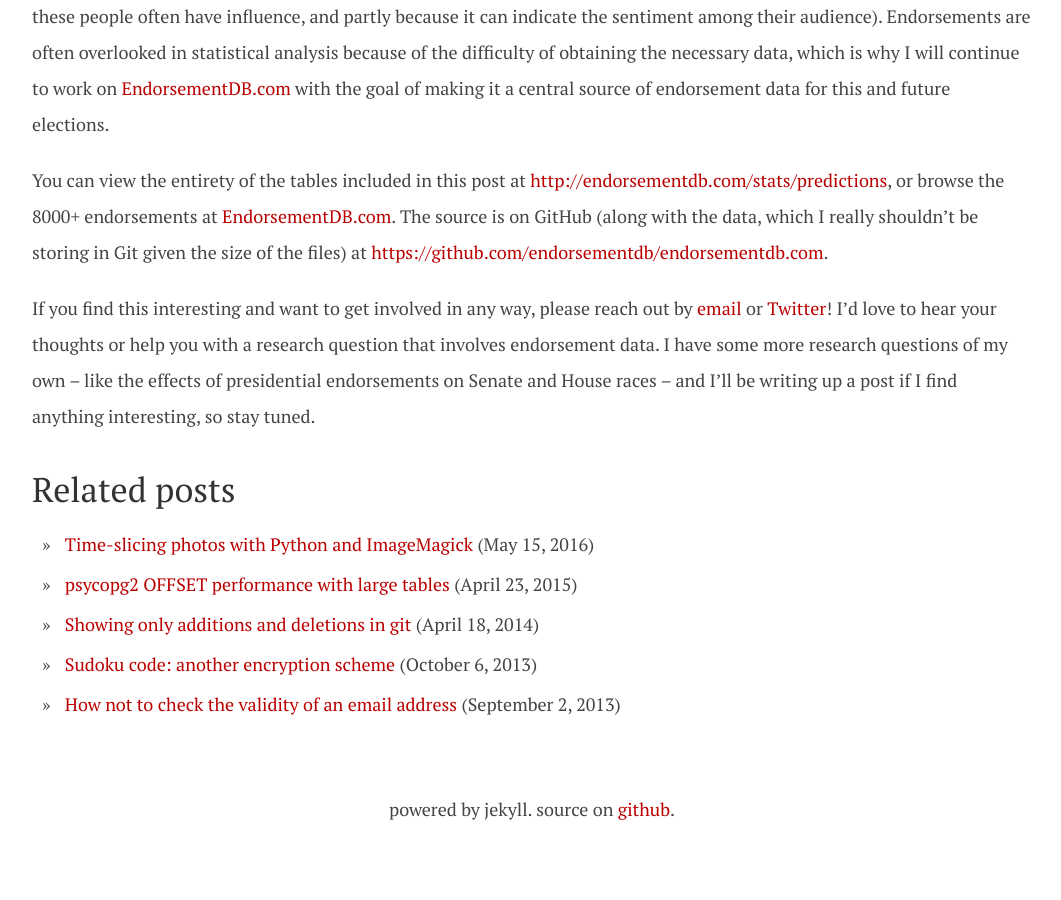
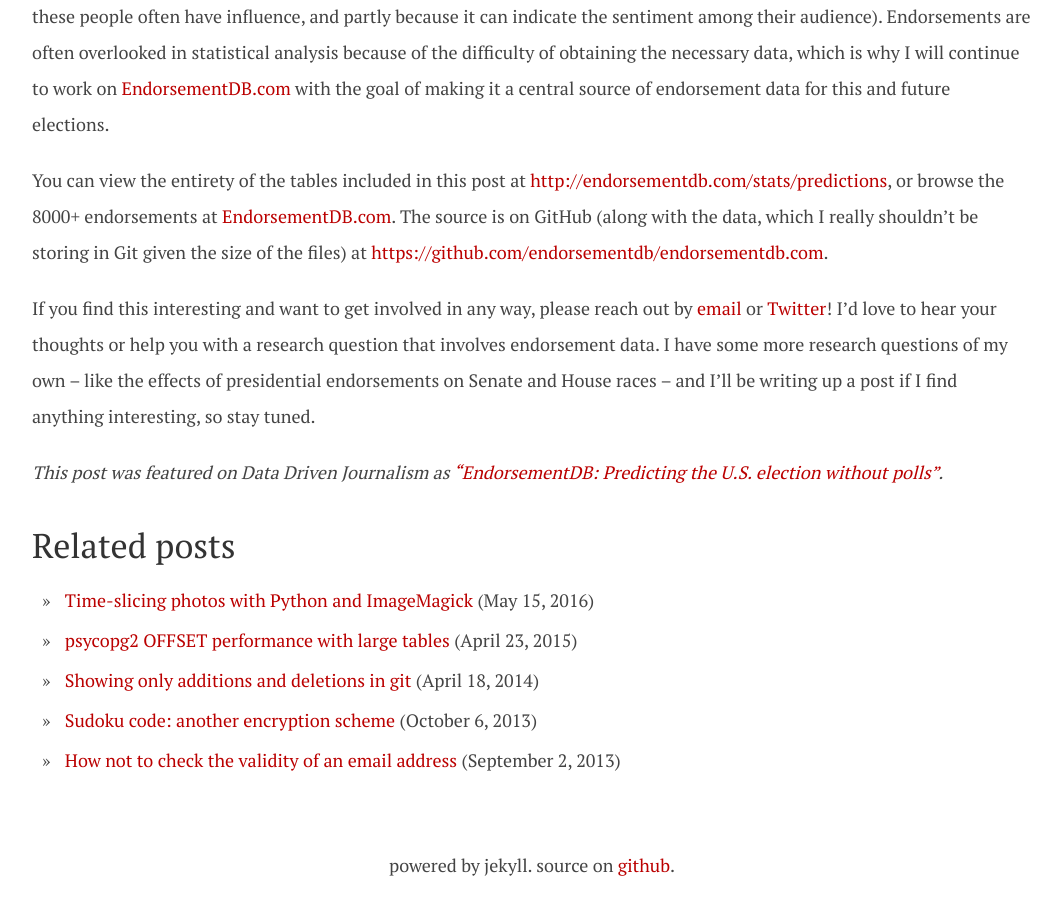
Before and after one commit to dellsystem/dellsystem.github.io, a Jekyll site: the page built from _posts/2016-11-18-predicting-elections.md, in a window 1280 px wide and 900 px high, scrolled down 6557 px. Shown: the whole window, without its empty margins (108-1169 px from the left). Built offline with Jekyll 4.4.1, drawn with Linux system fonts in a browser that asks for light colours; before the commit the page ends 7401 px from its top, so only the background shows below that.

Commit message:
Add DDJ link to predicting-elections post

```diff
--- a/_posts/2016-11-18-predicting-elections.md
+++ b/_posts/2016-11-18-predicting-elections.md
@@ -241,7 +241,11 @@ endorsement data. I have some more research questions of my own -- like the
 effects of presidential endorsements on Senate and House races -- and I'll be
 writing up a post if I find anything interesting, so stay tuned.
 
+_This post was featured on Data Driven Journalism as ["EndorsementDB:
+Predicting the U.S. election without polls"][ddj2]._
+
 [ddj]: http://datadrivenjournalism.net/news_and_analysis/will_data_driven_election_reporting_ever_be_the_same
+[ddj2]: http://datadrivenjournalism.net/featured_projects/endorsementdb_predicting_the_u.s._election_without_polls
 [EndorsementDB.com]: http://endorsementdb.com
 [trump-support]: https://endorsementdb.com/#candidate=trump-support
 [pence]: https://endorsementdb.com/#candidate=pence
```
